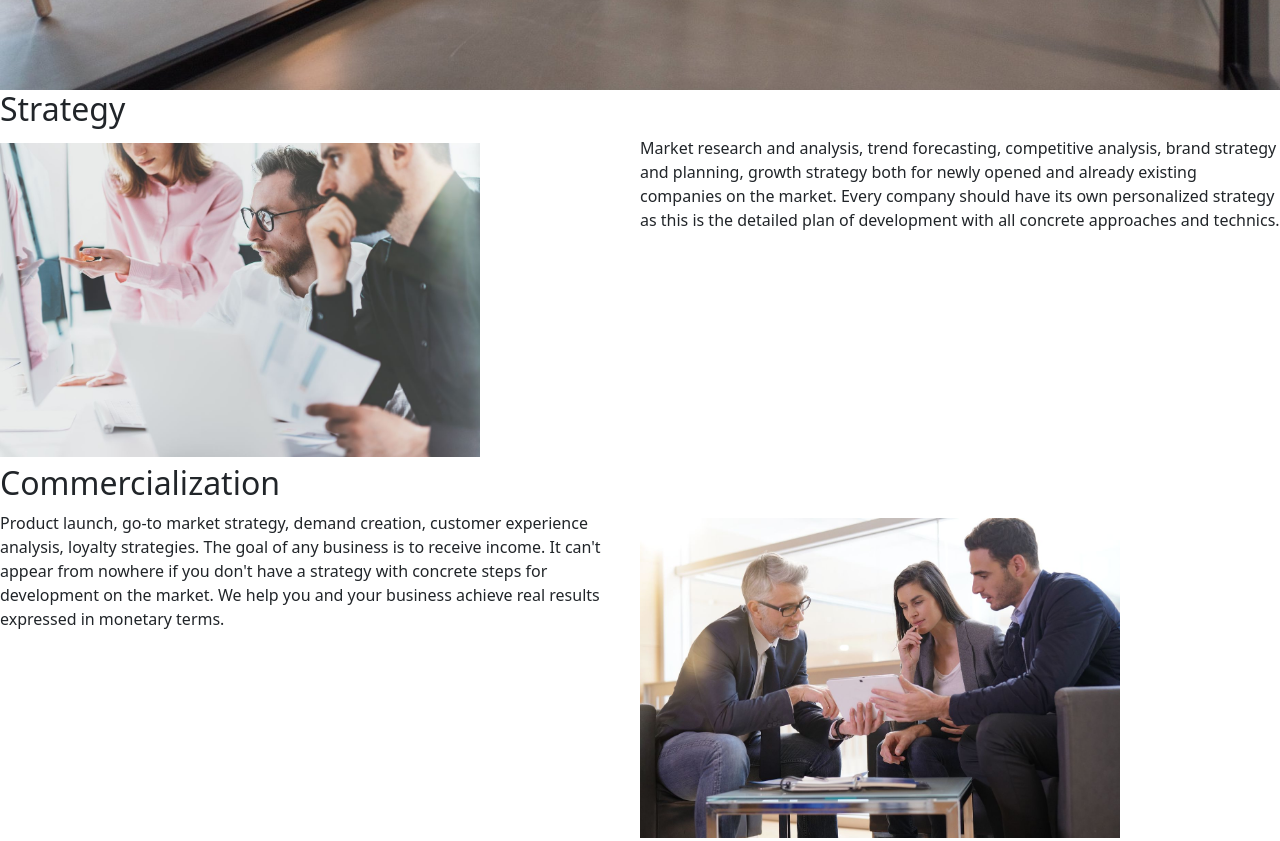
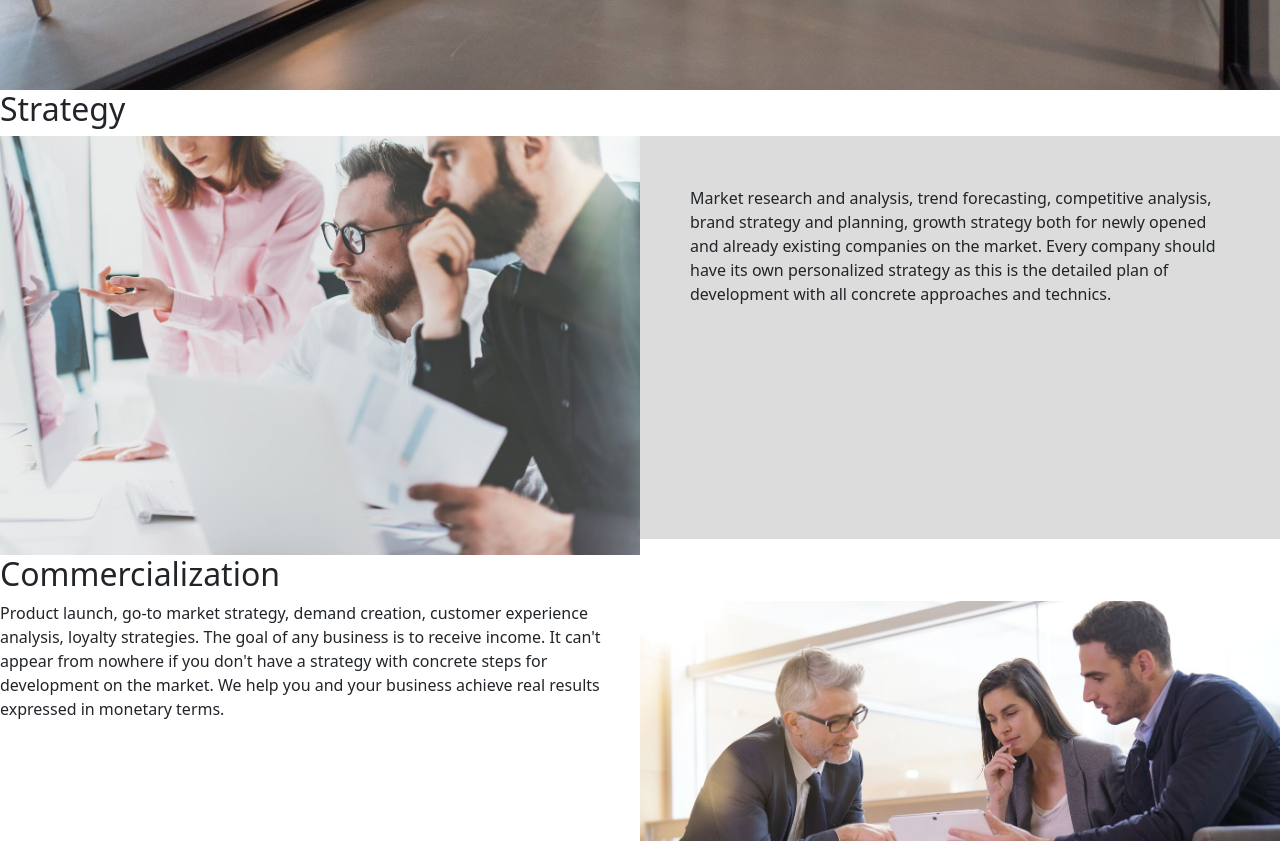
Before and after one commit to koldovsky/604-team-03, a plain HTML site: page services.html in a window 1280 px wide. Shown: the part 660-1501 px from the top of the page. Drawn offline with nearby package versions, Linux system fonts and the light colour scheme.

Commit message:
Update services.css

```diff
--- a/css/services.css
+++ b/css/services.css
@@ -26,8 +26,21 @@
 
 
 .leftimg{
+  width: 100%;
   display: block;
-  width: 75%;
+
   float:left;
-  margin: 7px 7px 7px 0;
+
+
 }
+.style_strategy{
+  padding: 50px ;
+  background-color: gainsboro ;
+  object-fit: cover ;
+}
+
+.Commercialization{
+  padding: 50px ;
+  background-color: gainsboro ;
+  object-fit: cover ;
+}
```
